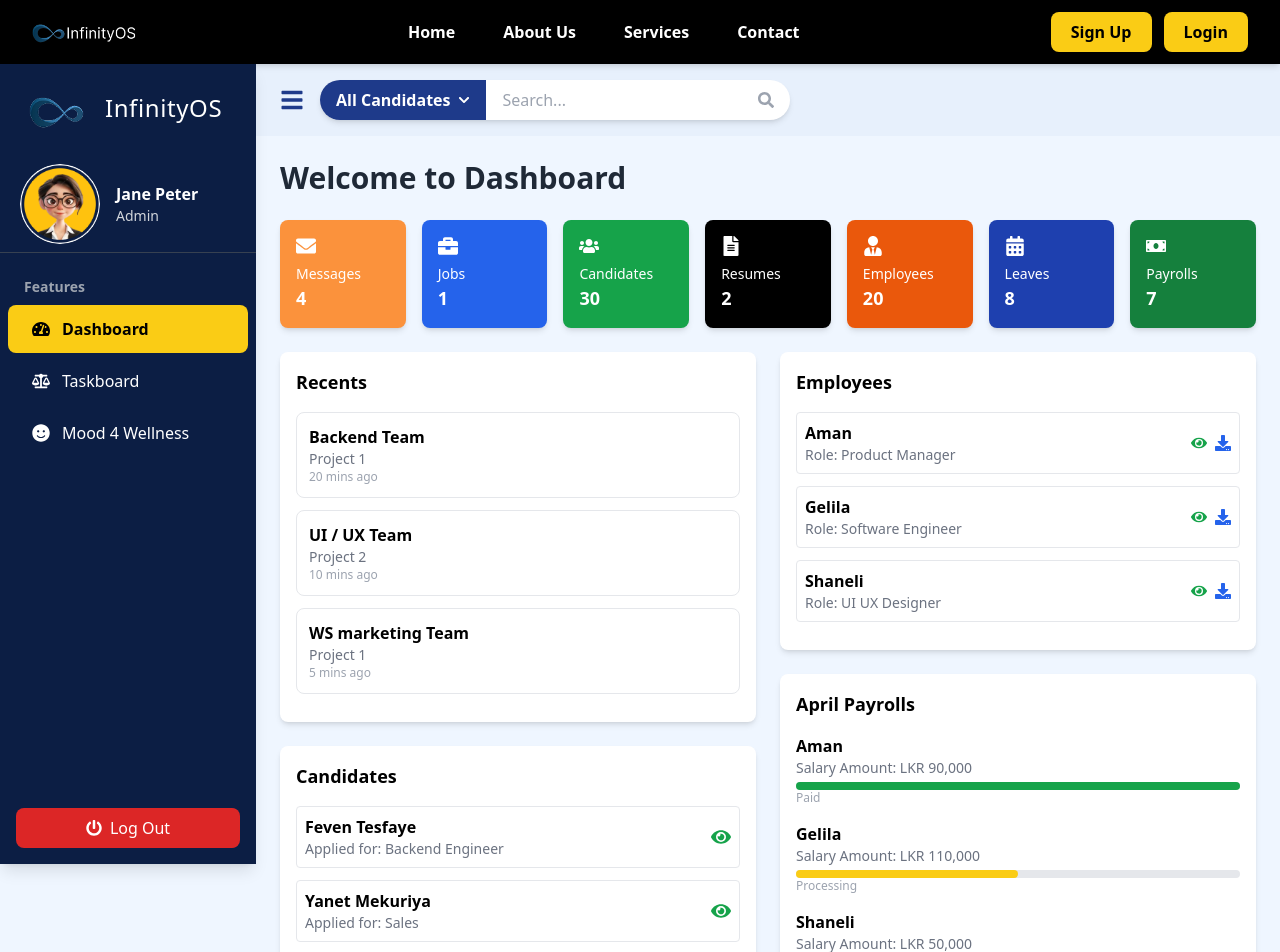
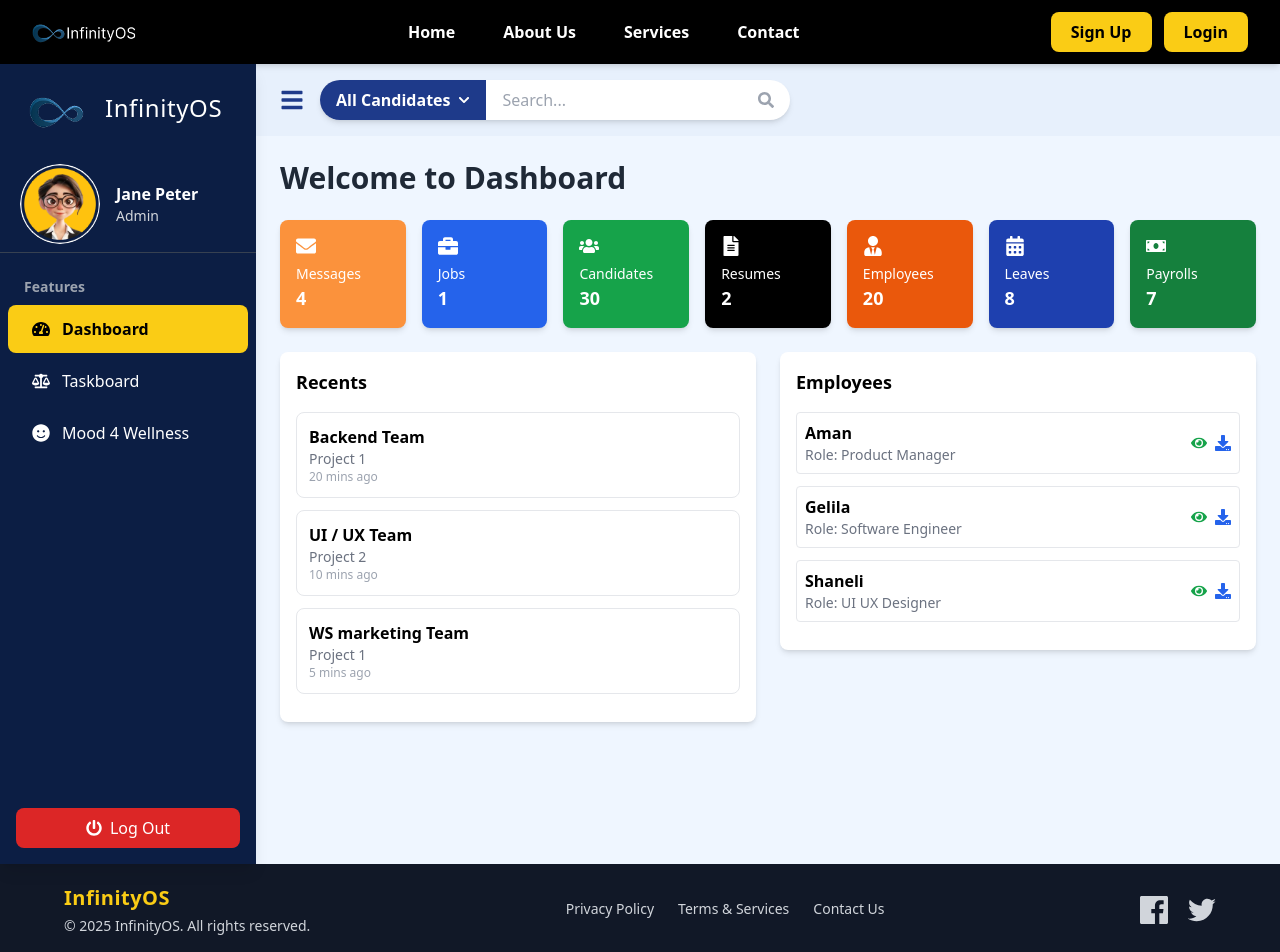
Before and after one commit to iinfinity-AI/InfinityOS, a React (Vite) app in the folder client/: page /admindash in a window 1280 px wide. Shown: the top 952 px of the page. Built offline with nearby package versions, Linux system fonts and the light colour scheme.

Commit message:
Remove unused components and clean up imports in dashboard pages

```diff
--- a/client/src/components/Admindashboard/CandidateCard.jsx
+++ /dev/null
@@ -1,25 +0,0 @@
-import React from "react";
-import { FaEye } from "react-icons/fa";
-
-const candidates = [
-  { name: "Feven Tesfaye", role: "Backend Engineer" },
-  { name: "Yanet Mekuriya", role: "Sales" },
-  { name: "Aman Beyene", role: "Product Manager" },
-];
-
-const CandidateCard = () => (
-  <div className="bg-white p-4 rounded-lg shadow-md">
-    <h2 className="text-lg font-bold mb-4">Candidates</h2>
-    {candidates.map((candidate, index) => (
-      <div key={index} className="flex items-center justify-between mb-3 border p-2 rounded">
-        <div>
-          <p className="font-semibold">{candidate.name}</p>
-          <p className="text-sm text-gray-500">Applied for: {candidate.role}</p>
-        </div>
-        <button className="text-green-600 text-xl"><FaEye /></button>
-      </div>
-    ))}
-  </div>
-);
-
-export default CandidateCard;
--- a/client/src/components/Admindashboard/PayrollCard.jsx
+++ /dev/null
@@ -1,31 +0,0 @@
-import React from "react";
-
-const payrolls = [
-  { name: "Aman", amount: "LKR 90,000", status: "Paid" },
-  { name: "Gelila", amount: "LKR 110,000", status: "Processing" },
-  { name: "Shaneli", amount: "LKR 50,000", status: "Processing" },
-];
-
-const getColor = (status) =>
-  status === "Paid" ? "bg-green-600" : "bg-yellow-400";
-
-const PayrollCard = () => (
-  <div className="bg-white p-4 rounded-lg shadow-md">
-    <h2 className="text-lg font-bold mb-4">April Payrolls</h2>
-    {payrolls.map((pay, index) => (
-      <div key={index} className="mb-4">
-        <p className="font-semibold">{pay.name}</p>
-        <p className="text-sm text-gray-500">Salary Amount: {pay.amount}</p>
-        <div className="h-2 bg-gray-200 rounded mt-1">
-          <div
-            className={`h-2 rounded ${getColor(pay.status)}`}
-            style={{ width: pay.status === "Paid" ? "100%" : "50%" }}
-          ></div>
-        </div>
-        <p className="text-xs text-gray-400">{pay.status}</p>
-      </div>
-    ))}
-  </div>
-);
-
-export default PayrollCard;
--- a/client/src/components/userdashboard/SideBar.jsx
+++ b/client/src/components/userdashboard/SideBar.jsx
@@ -98,7 +98,7 @@ const SideBar = ({ selectedTab, setSelectedTab, isCollapsed = false }) => {
         <div className="space-y-2">
           {tabItem(<FaTachometerAlt />, "Dashboard", "dashboard", )}
           {tabItem(<FaBalanceScale />, "Task Board", "taskboard", )}
-          {tabItem(<FaSmile />, "Mood & Wellness", "mood", )} {/* Updated Link for Mood Check-In */}
+          {tabItem(<FaSmile />, "Mood & Wellness", "mood", )}
         </div>
       </div>
 
--- a/client/src/pages/dashboard/AdminDashboardPage.jsx
+++ b/client/src/pages/dashboard/AdminDashboardPage.jsx
@@ -3,11 +3,8 @@ import Adminsidebar from "../../components/Admindashboard/Adminsidebar";
 
 import Topbar from "../../components/Admindashboard/Topbar";
 
-// Import the new components
 import DashboardStats from "../../components/Admindashboard/DashboardStats";
 import EmployeeCard from "../../components/Admindashboard/EmployeeCard";
-import CandidateCard from "../../components/Admindashboard/CandidateCard";
-import PayrollCard from "../../components/Admindashboard/PayrollCard";
 import RecentCard from "../../components/Admindashboard/RecentCard";
 import TaskBoard from "../../components/Admindashboard/TaskBoard";
 
@@ -28,16 +25,15 @@ const DashboardPage = () => {
         setSelectedTab={setSelectedTab}
       />
 
-      {/* Right content */}
       <div
         className={`flex-1 flex flex-col transition-all duration-300 ${
           collapsed ? "ml-20" : "ml-64"
         }`}
       >
-        {/* Topbar */}
+
         <Topbar toggleSidebar={toggleSidebar} />
 
-        {/* Main content */}
+
         <div className="p-6 flex-1 bg-blue-50 overflow-y-auto">
           {selectedTab === "dashboard" && (
             <>
@@ -45,18 +41,14 @@ const DashboardPage = () => {
                 Welcome to Dashboard
               </h1>
 
-              {/* Dashboard Statistics Section */}
               <DashboardStats />
-
-              {/* Grid Sections */}
               <div className="grid grid-cols-1 md:grid-cols-2 lg:grid-cols-2 gap-6 mt-6">
                 <div>
                   <RecentCard />
-                  <CandidateCard />
+
                 </div>
                 <div>
                   <EmployeeCard />
-                  <PayrollCard />
                 </div>
               </div>
             </>
--- a/client/src/pages/homepage/HomePage.jsx
+++ b/client/src/pages/homepage/HomePage.jsx
@@ -1,5 +1,4 @@
 import React from 'react';
-import HomeNav from '../../components/navbar/HomeNav';
 import HomeBack from '../../assets/homepage/HomeBack.jpg';
 
 const HomePage = () => {
--- a/client/src/routes/Approutes.jsx
+++ b/client/src/routes/Approutes.jsx
@@ -120,7 +120,7 @@ const AppRoutes = () => {
 
 
 
-{/* // new Admin Dashboard */}
+
 
       <Route path="/admindash" element={<DashboardPage/>}/>
     </Routes>
```
Also changed, not shown: client/src/components/Admindashboard/Topbar.jsx (+0 -7 lines), client/src/pages/dashboard/UserDashboardPage.jsx (+4 -8 lines).
